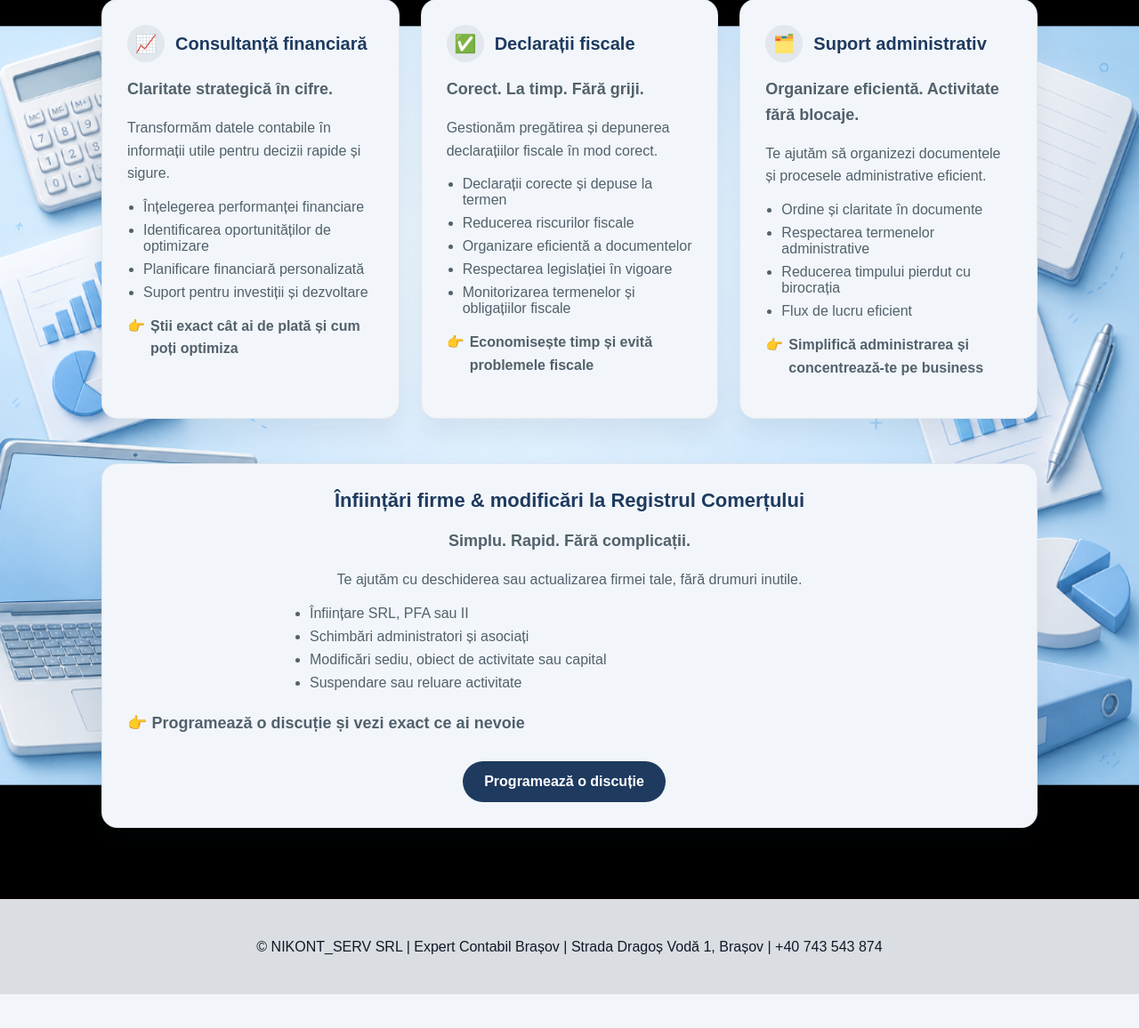
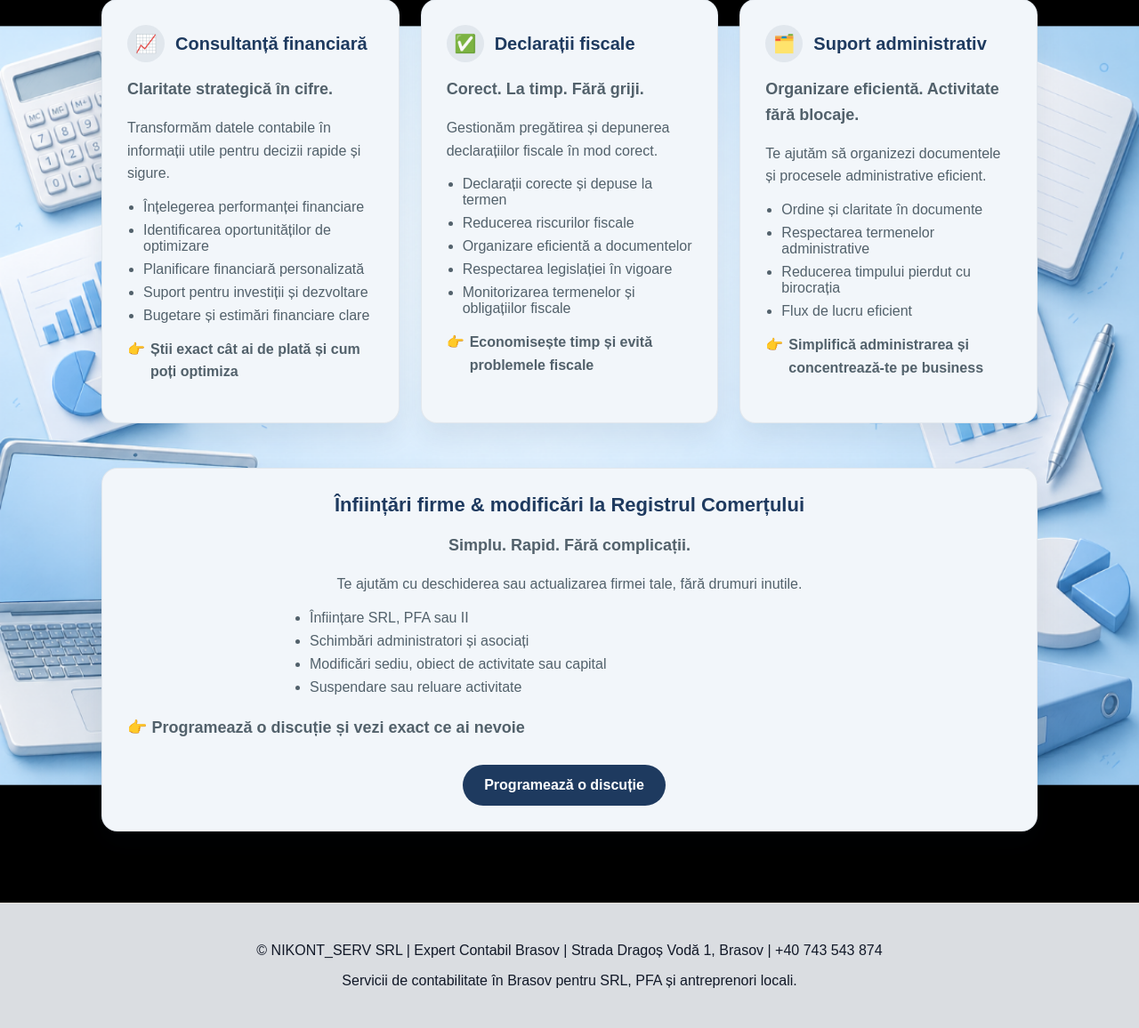
Before and after one commit to DAdrian34/Accounting_Site, a Django app: page /servicii/ in a window 1280 px wide. Shown: the part 929-2085 px from the top of the page at 89% size. Before the commit the page ends 2047 px from the top, so only its background shows below. Run offline with Django 5.2, Linux system fonts and the light colour scheme.

Commit message:
footer and spacing update

```diff
--- a/templates/base.html
+++ b/templates/base.html
@@ -42,7 +42,8 @@
       </main>
 
       <footer class="site-footer">
-        <p>&copy; NIKONT_SERV SRL | Expert Contabil Brașov | Strada Dragoș Vodă 1, Brașov | +40 743 543 874</p>
+        <p>&copy; NIKONT_SERV SRL | Expert Contabil Brasov | Strada Dragoș Vodă 1, Brasov | +40 743 543 874</p>
+        <p>Servicii de contabilitate în Brasov pentru SRL, PFA și antreprenori locali.</p>
       </footer>
     </div>
 
--- a/templates/core/services.html
+++ b/templates/core/services.html
@@ -134,6 +134,7 @@
         <li>Identificarea oportunităților de optimizare</li>
         <li>Planificare financiară personalizată</li>
         <li>Suport pentru investiții și dezvoltare</li>
+        <li>Bugetare și estimări financiare clare</li>
       </ul>
 
       {% comment %} <p class="service-cta">👉 Ia decizii cu încredere, bazate pe date reale</p> {% endcomment %}
```
